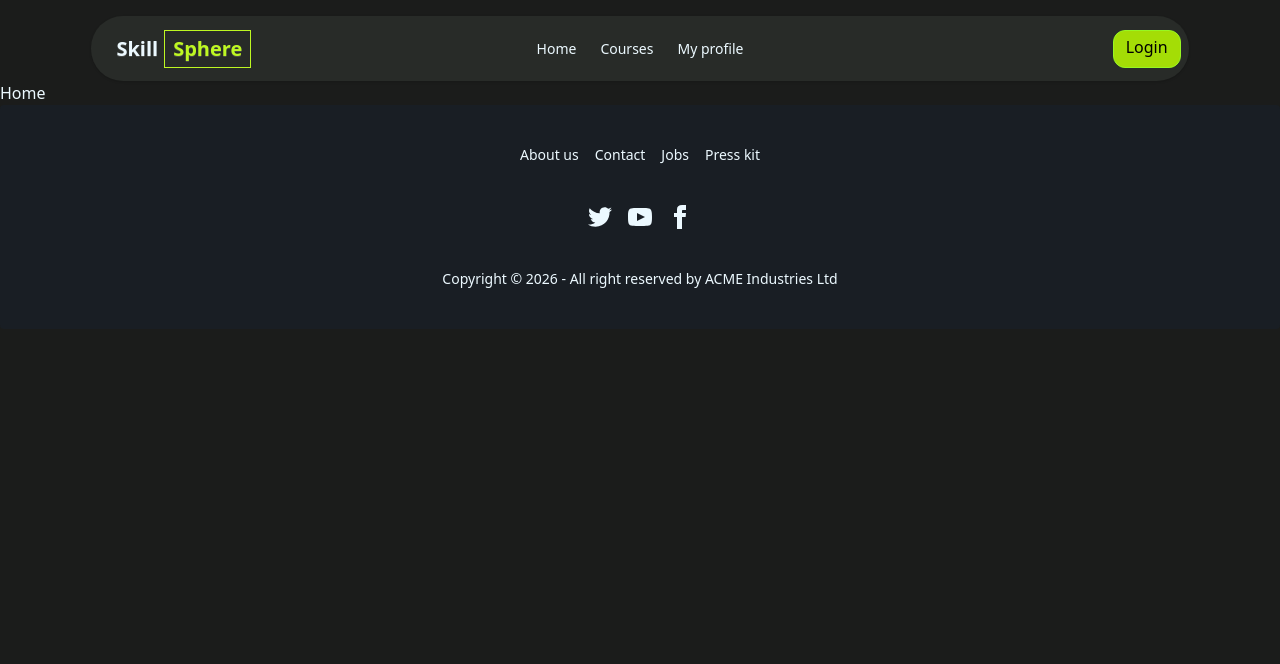
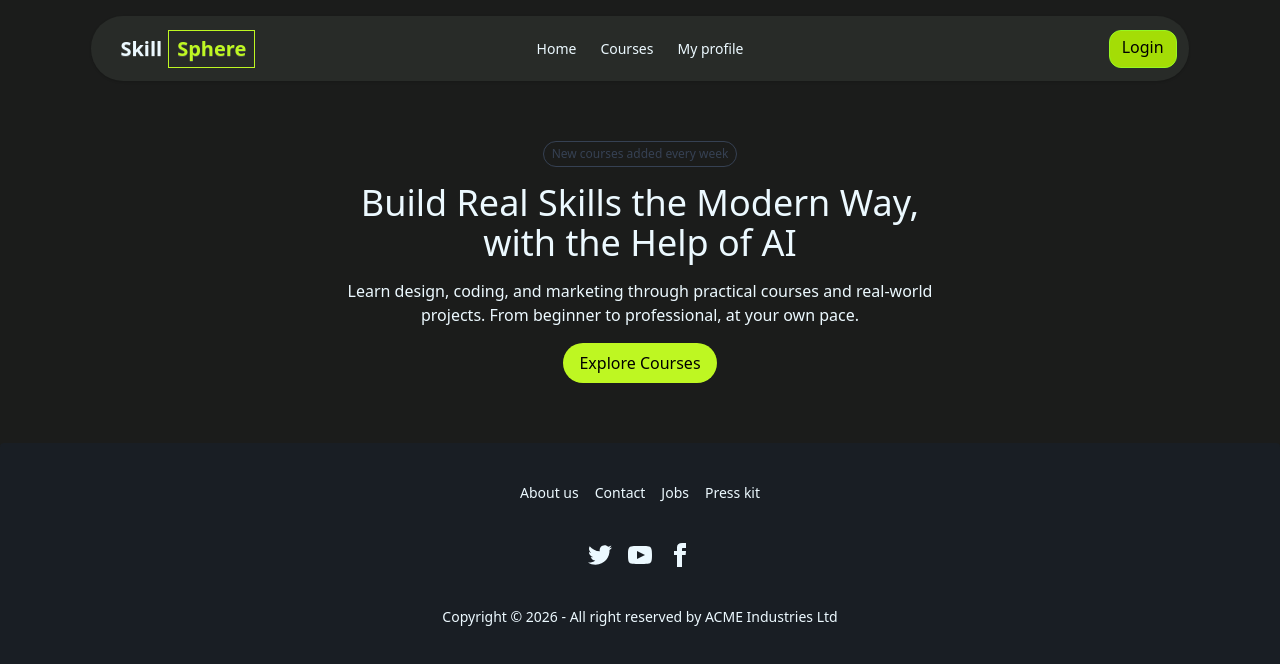
Before and after one commit to tahmidnirob6498/online-class-platform, a Next.js app: page / in a window 1280 px wide. Shown: the top 664 px of the page. Built offline with nearby package versions, Linux system fonts and the light colour scheme.

Commit message:
added banner

```diff
--- a/src/app/(main)/page.jsx
+++ b/src/app/(main)/page.jsx
@@ -1,9 +1,10 @@
 import React from 'react';
+import Banner from '../components/Banner';
 
 const Home = () => {
     return (
         <div>
-            <h1>Home</h1>
+           <Banner></Banner>
         </div>
     );
 };
--- /dev/null
+++ b/src/app/components/Banner.jsx
@@ -0,0 +1,14 @@
+import React from 'react';
+
+const Banner = () => {
+    return (
+        <div className='text-center flex flex-col justify-center items-center space-y-4 my-10 md:my-15 max-w-5/6 md:max-w-2/4 mx-auto'>
+            <p className='border border-gray-700 text-gray-700 rounded-3xl px-2 py-1 text-xs'>New courses added every week</p>
+            <h1 className='text-3xl lg:text-4xl '>Build Real Skills the Modern Way, with the Help of AI</h1>
+            <p>Learn design, coding, and marketing through practical courses and real-world projects. From beginner to professional, at your own pace.</p>
+            <button className='bg-[rgb(190,247,34)] text-black p-2 rounded-3xl px-4'>Explore Courses</button>
+        </div>
+    );
+};
+
+export default Banner;
--- a/src/app/components/Navbar.jsx
+++ b/src/app/components/Navbar.jsx
@@ -9,7 +9,7 @@ const Navbar = () => {
 
     </>
     return (
-        <div className="navbar  w-full sm:w-6/7 mx-auto mt-3 md:mt-4 rounded-4xl bg-[rgb(40,43,40)] shadow-sm">
+        <div className="navbar px-3  w-full sm:w-6/7 mx-auto mt-3 md:mt-4 rounded-4xl bg-[rgb(40,43,40)] shadow-sm">
   <div className="navbar-start">
     <div className="dropdown">
       <div tabIndex={0} role="button" className="btn btn-ghost lg:hidden">
```
